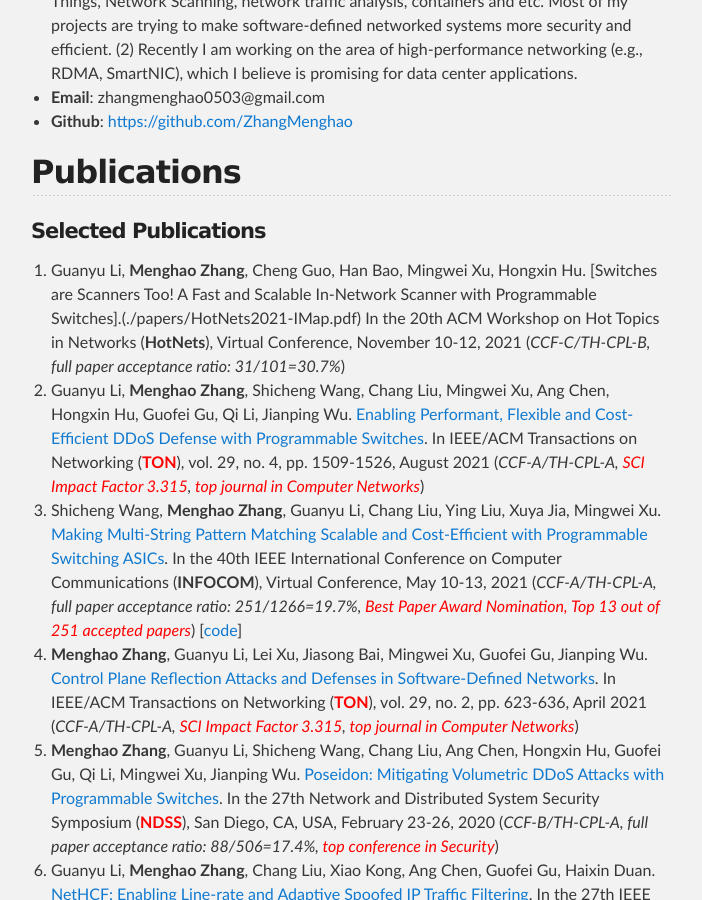
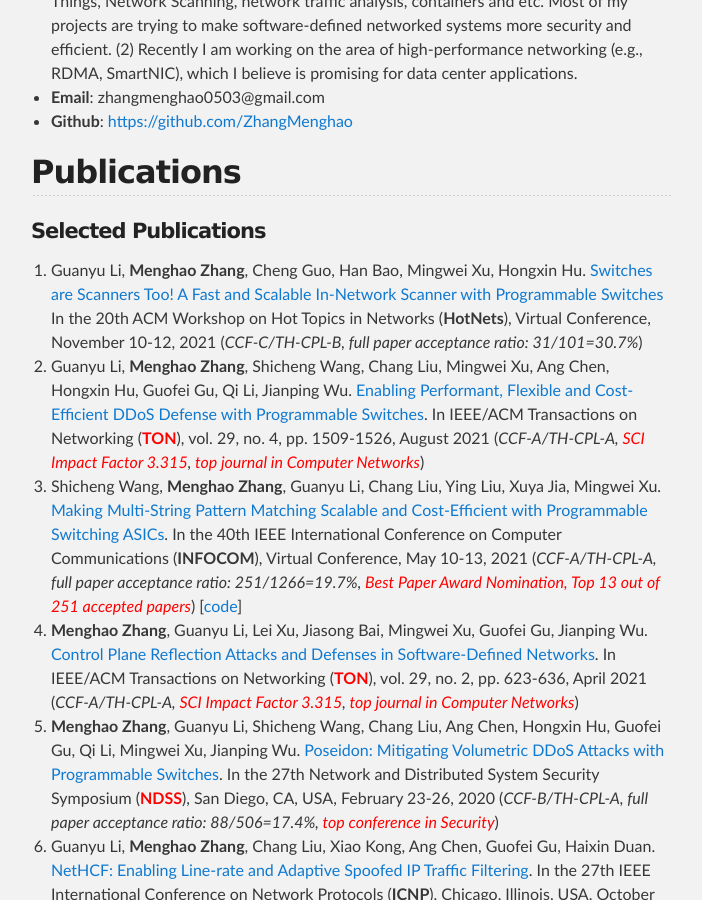
Before and after one commit to zhangmenghao/zhangmenghao.github.io, a Jekyll site: the page built from index.md, in a window 1280 px wide and 900 px high, scrolled down 879 px. Shown: the whole window, without its empty margins (289-991 px from the left). Built offline with Jekyll 4.4.1, drawn with Linux system fonts in a browser that asks for light colours.

Commit message:
Update Imap

```diff
--- a/index.md
+++ b/index.md
@@ -19,7 +19,7 @@ category: Tech
 <!-- (* indicates that I am the corresponding author) -->
 #### Selected Publications
 8. Guanyu Li, __Menghao Zhang__, Cheng Guo, Han Bao, Mingwei Xu, Hongxin Hu.
-[Switches are Scanners Too! A Fast and Scalable In-Network Scanner with Programmable Switches].(./papers/HotNets2021-IMap.pdf)
+[Switches are Scanners Too! A Fast and Scalable In-Network Scanner with Programmable Switches](./papers/HotNets2021-IMap.pdf)
 In the 20th ACM Workshop on Hot Topics in Networks (**HotNets**), Virtual Conference, November 10-12, 2021 (*CCF-C/TH-CPL-B, full paper acceptance ratio: 31/101=30.7%*)
 7. Guanyu Li, __Menghao Zhang__, Shicheng Wang, Chang Liu, Mingwei Xu, Ang Chen, Hongxin Hu, Guofei Gu, Qi Li, Jianping Wu.
 [Enabling Performant, Flexible and Cost-Efficient DDoS Defense with Programmable Switches](./papers/ton2021-Poseidon.pdf).
```
